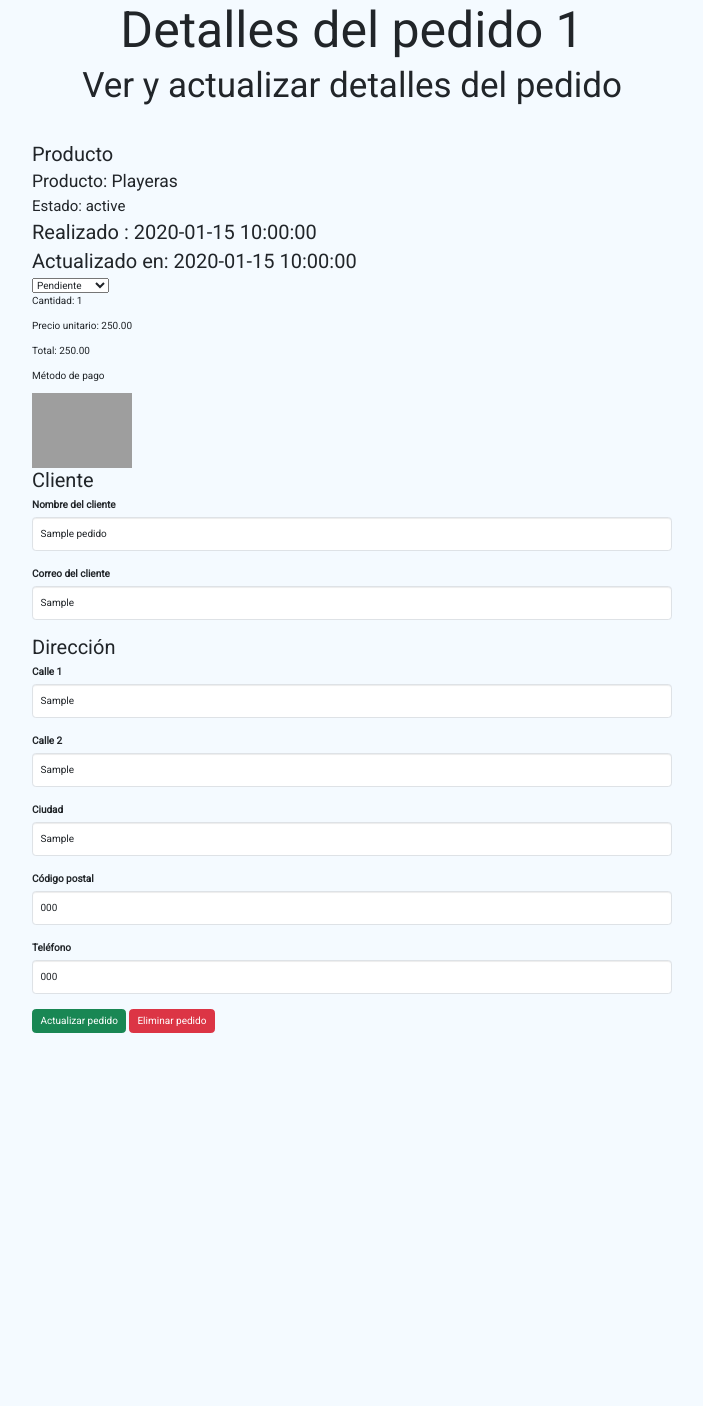
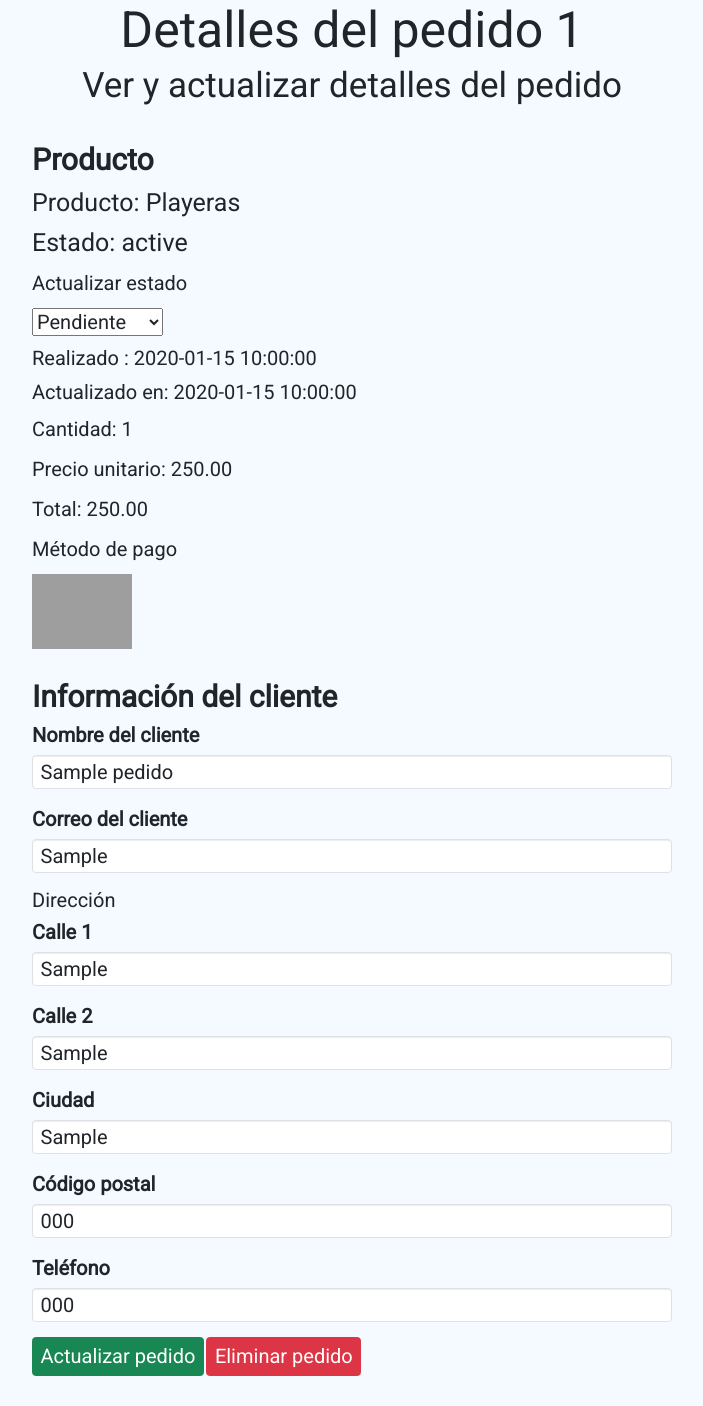
Before and after one commit to OscarF17/lrcreative-project, a Flask app: page /detalles/1 in a window 1280 px wide. Shown: the part 112-1518 px from the top of the page, without its empty margins (288-991 px from the left). Before the commit the page ends 1145 px from the top, so only its background shows below. Run offline with Flask 3, Linux system fonts and the light colour scheme; data comes from the database, SQL or seed files in the repository; tables that the repository leaves empty hold one stand-in row (values such as "Sample post"); some libraries are stand-ins or nearby versions; grey boxes are pictures that could not be loaded.

Commit message:
update details design

```diff
--- a/static/css/styles2.css
+++ b/static/css/styles2.css
@@ -370,6 +370,14 @@
   font-size: 25px;
 }
 
+.admin-h4 {
+  font-size: 25px;
+}
+
+.admin-h5 {
+  font-size: 25px;
+}
+
 .admin-text {
   font-size: 20px;
 }
@@ -377,3 +385,11 @@
 .admin-link {
   font-size: 20px;
 }
+
+.info-cliente {
+  font-size: 20px;
+}
+
+.info-cliente input {
+  font-size: 20px;
+}
--- a/templates/detalles.html
+++ b/templates/detalles.html
@@ -77,30 +77,35 @@
       method="post"
       enctype="multipart/form-data"
     >
-      <h2>Producto</h2>
-      <h3>Producto: {{detalles[17]}}</h3>
-      <h4>Estado: {{detalles[9]}}</h4>
-      <h5>Realizado : {{detalles[8]}}</h5>
-      <h5>Actualizado en: {{detalles[10]}}</h5>
-      <select name="estado" id="estado">
-        <option value="pendiente" selected>Pendiente</option>
-        <option value="completado">Completado</option>
+      <h2 class="admin-h2 mb-3"><strong>Producto</strong></h2>
+      <h3 class="admin-h3 mb-3">Producto: {{detalles[17]}}</h3>
+      <h4 class="admin-h4 mb-3">Estado: {{detalles[9]}}</h4>
+      <p class="admin-text mb-3">Actualizar estado</p>
+      <select name="estado" id="estado" class="admin-text mb-3">
+        <option value="pendiente" {{ 'selected' if detalles[9] == 'pendiente'}}>Pendiente</option>
+        <option value="completado" {{'selected' if detalles[9] == 'completado'}} >Completado</option>
       </select>
+      <h5 class="admin-h5 mb-3">Realizado : {{detalles[8]}}</h5>
+      <h5 class="admin-h5 mb-3">Actualizado en: {{detalles[10]}}</h5>
+      <div class="admin-text mb-3">
         <p>Cantidad: {{detalles[14]}}</p>
         <p>Precio unitario: {{detalles[18]}}</p>
         <p>Total: {{detalles[14] * detalles[18]}}</p>
         <p>Método de pago</p>
+      </div>
       <img
         src="../static/images/productos/{{detalles[11]}}.png"
         alt="{{detalles[11]}}"
         style="width: 100px"
+        class="mb-4"
       />
-      <h2>Cliente</h2>
+      <div class="info-cliente">
+        <h2 class="admin-h2 mt-4"><strong>Información del cliente</strong></h2>
         <div class="form-group">
-        <label for="nombre">Nombre del cliente</label>
+          <label class="admin-text" for="nombre">Nombre del cliente</label>
           <input
             type="text"
-          class="form-control"
+            class="form-control admin-text"
             id="nombre"
             value="{{detalles[1]}}"
             name="nombre"
@@ -167,8 +172,13 @@
             value="{{detalles[7]}}"
           />
         </div>
-      <button type="submit " class="btn btn-success">Actualizar pedido</button>
-      <a href="/admin/eliminar/{{detalles[0]}}" class="btn btn-danger"
+      </div>
+      <button type="submit " class="btn btn-success admin-text">
+        Actualizar pedido
+      </button>
+      <a
+        href="/admin/eliminar/{{detalles[0]}}"
+        class="btn btn-danger admin-text"
         >Eliminar pedido</a
       >
     </form>
```
Lines whose indentation alone changed are shown as unchanged.
